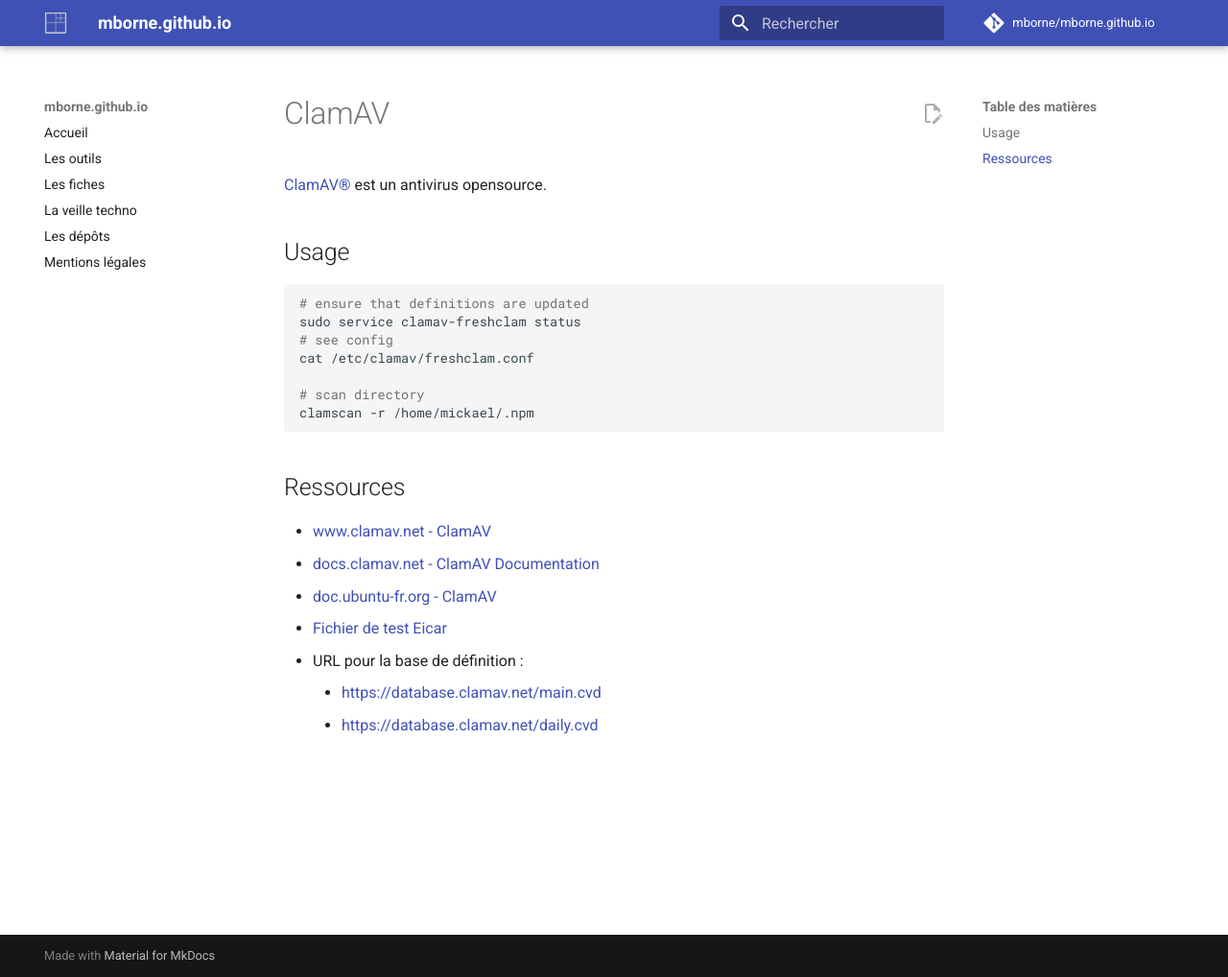
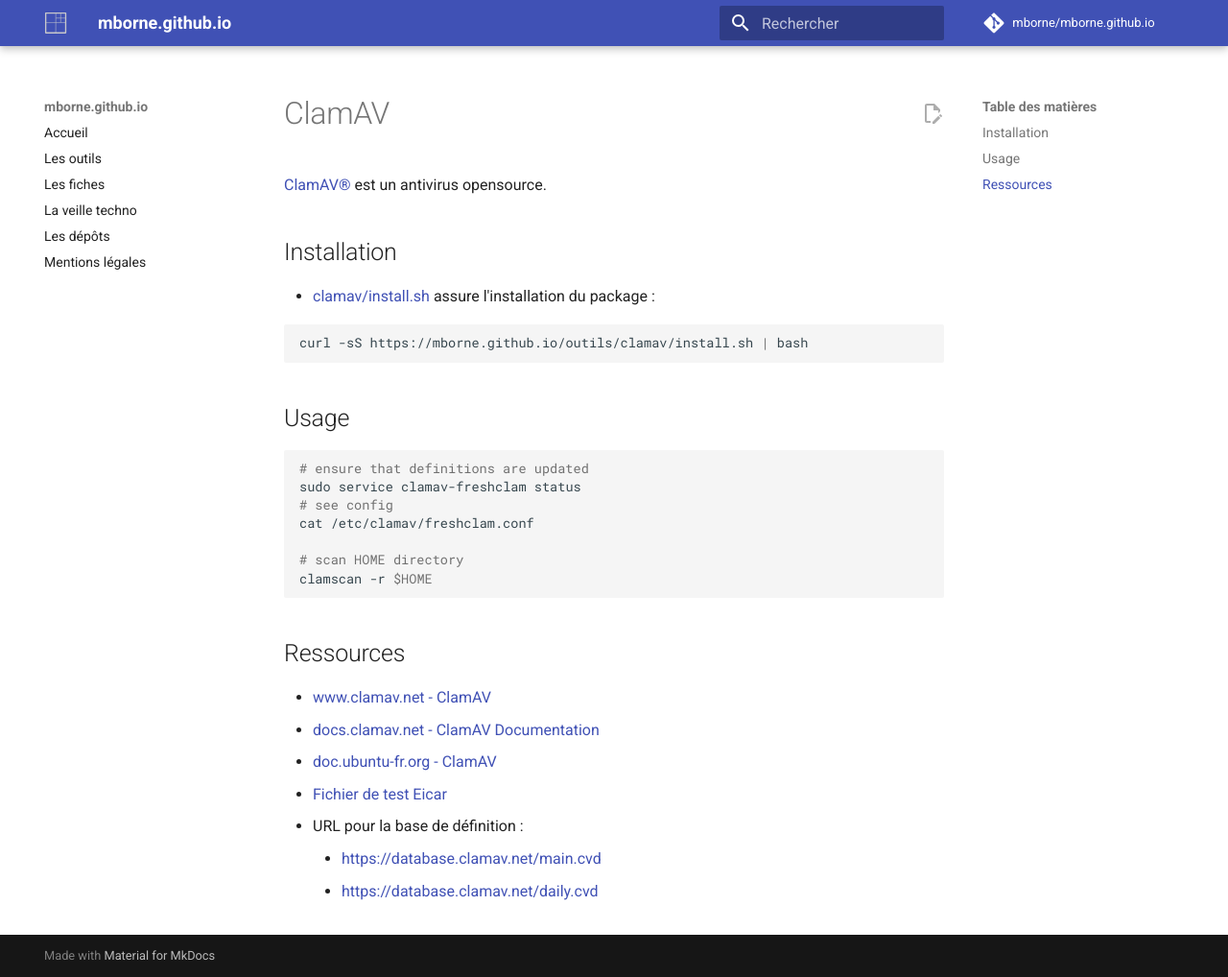
Before and after one commit to mborne/mborne.github.io, an MkDocs documentation site: the page built from docs/outils/clamav/README.md, in a window 1280 px wide and 1018 px high. Shown: the whole window at 96% size. Built offline with MkDocs 1.6.1 and Material for MkDocs 9.7.7, drawn with Linux system fonts in a browser that asks for light colours; comment, search, counter and statistics services are not loaded.

Commit message:
docs(install): reprise de quelques fiches (refs #5)

````diff
--- a/docs/outils/clamav/README.md
+++ b/docs/outils/clamav/README.md
@@ -1,6 +1,15 @@
 # ClamAV
 
 [ClamAV®](https://www.clamav.net/) est un antivirus opensource.
+
+## Installation
+
+* [clamav/install.sh](clamav/install.sh) assure l'installation du package :
+
+```bash
+curl -sS https://mborne.github.io/outils/clamav/install.sh | bash
+```
+
 
 ## Usage
 
@@ -10,8 +19,8 @@
 # see config
 cat /etc/clamav/freshclam.conf
 
-# scan directory
-clamscan -r /home/mickael/.npm
+# scan HOME directory
+clamscan -r $HOME
 ```
 
 ## Ressources
````
Also changed, not shown: docs/outils/ansible/README.md (+11 -2 lines), docs/outils/asciinema/README.md (+5 -1 lines), docs/outils/index.md (+1 -1 lines), 1 other file.
